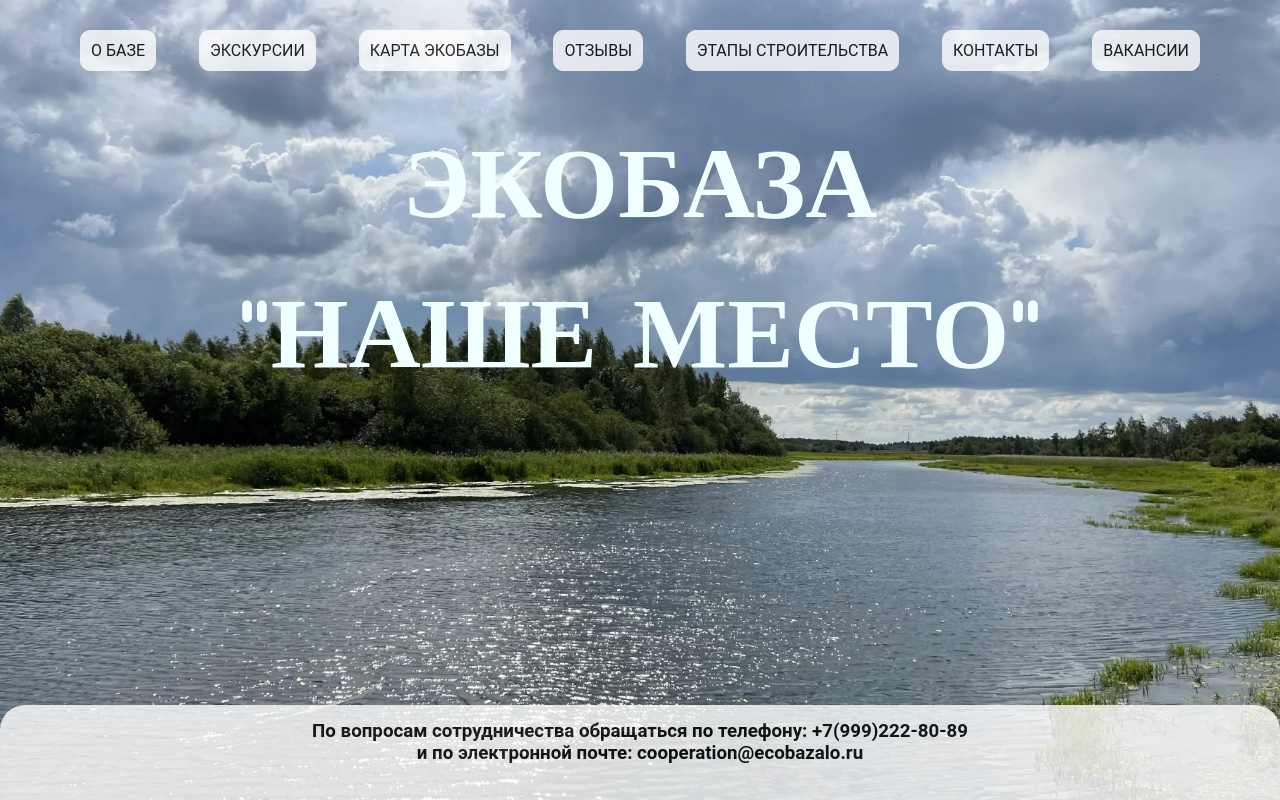
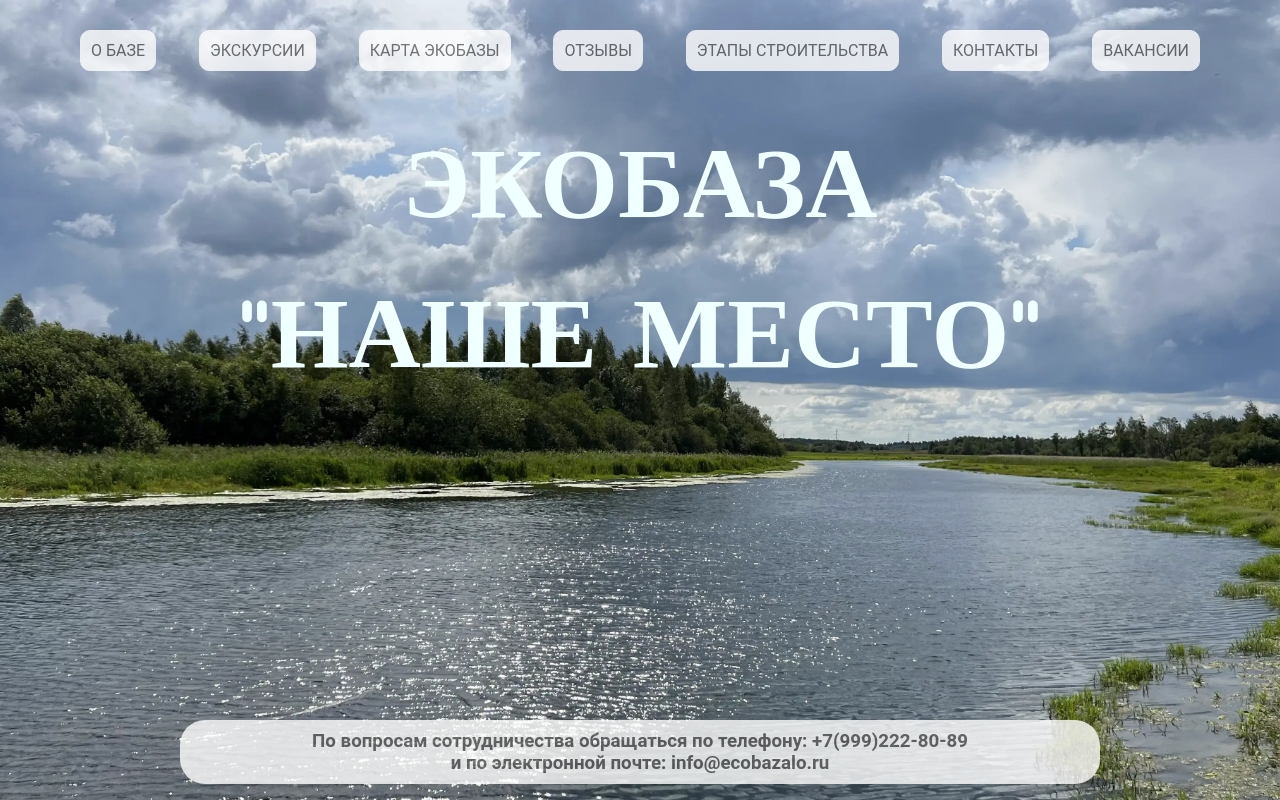
Before and after one commit to boykostas/ecobazalo, a plain HTML site: page index.html in a window 1280 px wide. Drawn offline with Linux system fonts and the light colour scheme.

```diff
--- a/index.html
+++ b/index.html
@@ -40,9 +40,9 @@
 
         </main>
         <footer class="footer">
-            <h3>
+            <h3 class="footer__txt">
             По вопросам сотрудничества обращаться по телефону: +7(999)222-80-89<br>
-            и по электронной почте: cooperation@ecobazalo.ru
+            и по электронной почте: info@ecobazalo.ru
             </h3>
         </footer>
     </div>
--- a/style.css
+++ b/style.css
@@ -50,7 +50,7 @@
 
 a {
     text-decoration: none;
-    color: black;
+    color: #5c5c5c;
 }
 
 .heading {
@@ -84,10 +84,16 @@
     margin: 0 auto;
     text-align: center;
     height: 80px;
-	margin-top: -95px;
-    padding-top: 15px;
-    /* color: aliceblue; */
-    border-radius: 25px 25px 0 0;
+	margin-top: -80px;
+    color: #5c5c5c;
+
+}
+
+.footer__txt {
+    max-width: 900px;
+    border-radius: 25px;
     background-color: white;
     opacity: 0.8;
+    padding: 10px;
+    margin: 0 auto;
 }
```
